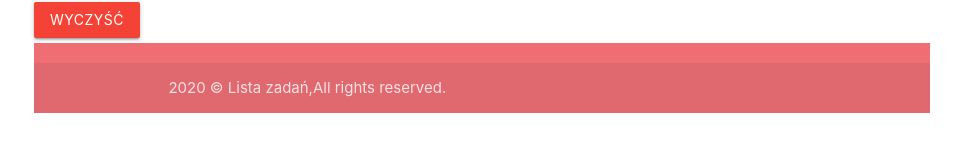
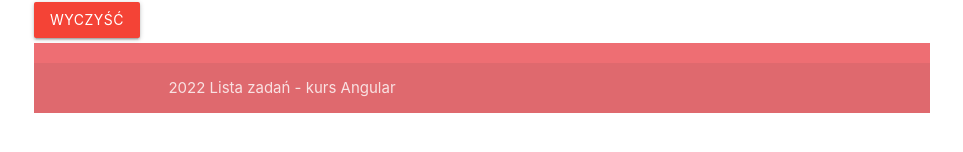
Before and after one commit to Dawid-Femin/To-do-app-angular, an Angular app: page / in a window 1280 px wide. Shown: the part 482-634 px from the top of the page, without its empty margins (158-1121 px from the left). Built offline with nearby package versions, Linux system fonts and the light colour scheme.

Commit message:
Added text using interpolation

```diff
--- a/src/app/app.component.html
+++ b/src/app/app.component.html
@@ -1,7 +1,7 @@
 <div class="container">
   <nav class="row">
     <div class="nav-wrapper">
-      <span class="brand-logo center">Lista zadań</span>
+      <span class="brand-logo center">{{ title }}</span>
     </div>
   </nav>
 
@@ -44,7 +44,7 @@
   <footer class="page-footer mt-5">
     <div class="footer-copyright">
       <div class="container">
-        2020 © Lista zadań,All rights reserved.
+        {{ footer }}
       </div>
     </div>
   </footer>
--- a/src/app/app.component.ts
+++ b/src/app/app.component.ts
@@ -6,4 +6,6 @@
   styleUrls: ['./app.component.css']
 })
 export class AppComponent {
+  title = 'Lista zadań';
+  footer = '2022 Lista zadań - kurs Angular';
 }
```
